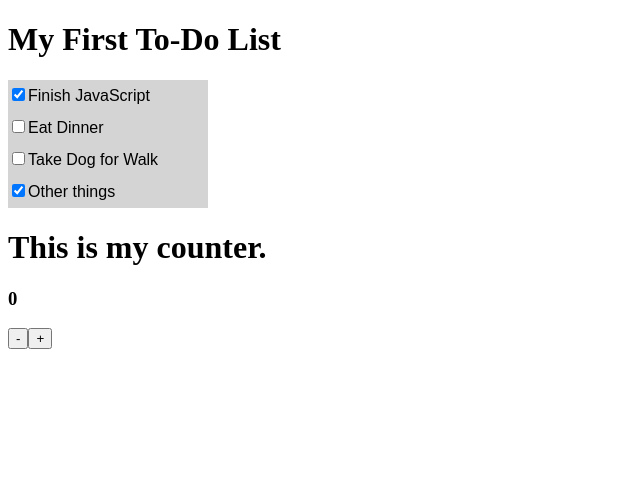
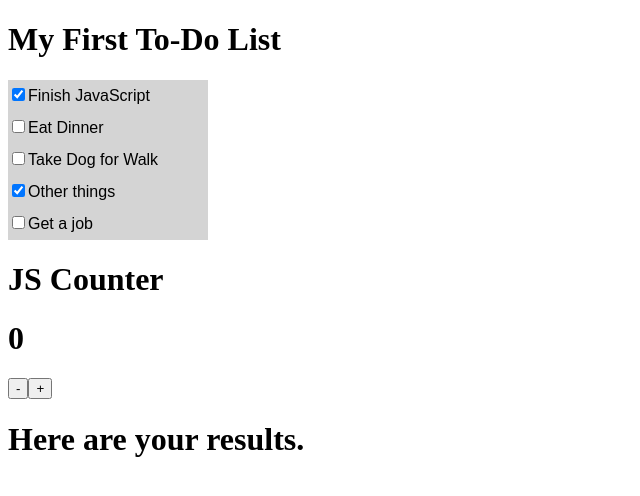
Before and after one commit to DanShafi/React-Sandbox, a React (Create React App) app: page / in a window 1280 px wide. Shown: the top 496 px of the page, without its empty margins (0-640 px from the left). Built offline with nearby package versions, Linux system fonts and the light colour scheme.

Commit message:
Adding conditional rendering

```diff
--- a/src/App.js
+++ b/src/App.js
@@ -2,6 +2,7 @@ import React, {Component} from "react"
 import "../src/style.css"
 import ToDoItem from "./components/TodoItem"
 import todoData from "./components/todoData"
+import New from "./components/New"
 
 class App extends React.Component {
     constructor() {
@@ -9,16 +10,32 @@ class App extends React.Component {
         this.state = {
             todos: todoData
         }
+        this.handleChange = this.handleChange.bind(this)
+    }
 
+    handleChange(id) {
+        this.setState(prevState => {
+            const updatedTodos = prevState.todos.map(todo => {
+                if (todo.id === id) {
+                    todo.completed = !todo.completed
+                }
+                return todo
+            })
+            return {
+                todos: updatedTodos
+            }
+        })
     }
+
     render() {
         const todoItems = this.state.todos.map(item => <ToDoItem key={item.id}
-            item={item} />)
+            item={item} handleChange={this.handleChange} />)
         return (
             <div>
                 <h1>My First To-Do List</h1>
                 {todoItems}
                 <Counting />
+                <New />
             </div>
         )
     }
@@ -45,8 +62,8 @@ class Counting extends React.Component {
     render() {
         return (
             <div>
-                <h1>This is my counter.</h1>
-                <h3>{this.state.count}</h3>
+                <h1>JS Counter</h1>
+                <h1>{this.state.count}</h1>
                 <button onClick={this.handleClick2}>-</button>
                 <button onClick={this.handleClick}>+</button>
             </div>
--- /dev/null
+++ b/src/components/New.js
@@ -0,0 +1,38 @@
+import React from "react"
+
+class New extends React.Component {
+    constructor() {
+        super()
+        this.state = {
+            isLoading: true
+        }
+    }
+
+    componentDidMount() {
+        setTimeout(() => {
+            this.setState({
+                isLoading: false
+            })
+        }, 2500)
+    }
+
+    render() {
+        function Conditional(props) {
+            return (
+                <div>
+                    {props.isLoading ? <h1>Please wait...</h1> :
+                    <h1>Here are your results.</h1>}
+                </div>
+            )
+        }
+
+        return (
+            <div>
+                <Conditional isLoading={this.state.isLoading} />
+            </div>
+        )
+    }
+}
+
+
+export default New
--- a/src/components/TodoItem.js
+++ b/src/components/TodoItem.js
@@ -7,7 +7,7 @@ const TodoItem = props => {
             <input
                 type="checkbox" name="placeholder"
                 checked={props.item.completed}
-                onChange={() => console.log('Changed!')}
+                onChange={() => props.handleChange(props.item.id)}
                 />
             <label for="placeholder">{props.item.text}</label>
         </div>
--- a/src/components/todoData.js
+++ b/src/components/todoData.js
@@ -18,6 +18,11 @@ const todoData = [
         id: 4,
         text: "Other things",
         completed: true
+    },
+    {   id: 5,
+        text: "Get a job",
+        completed: false
+
     }
 ]
 
```
